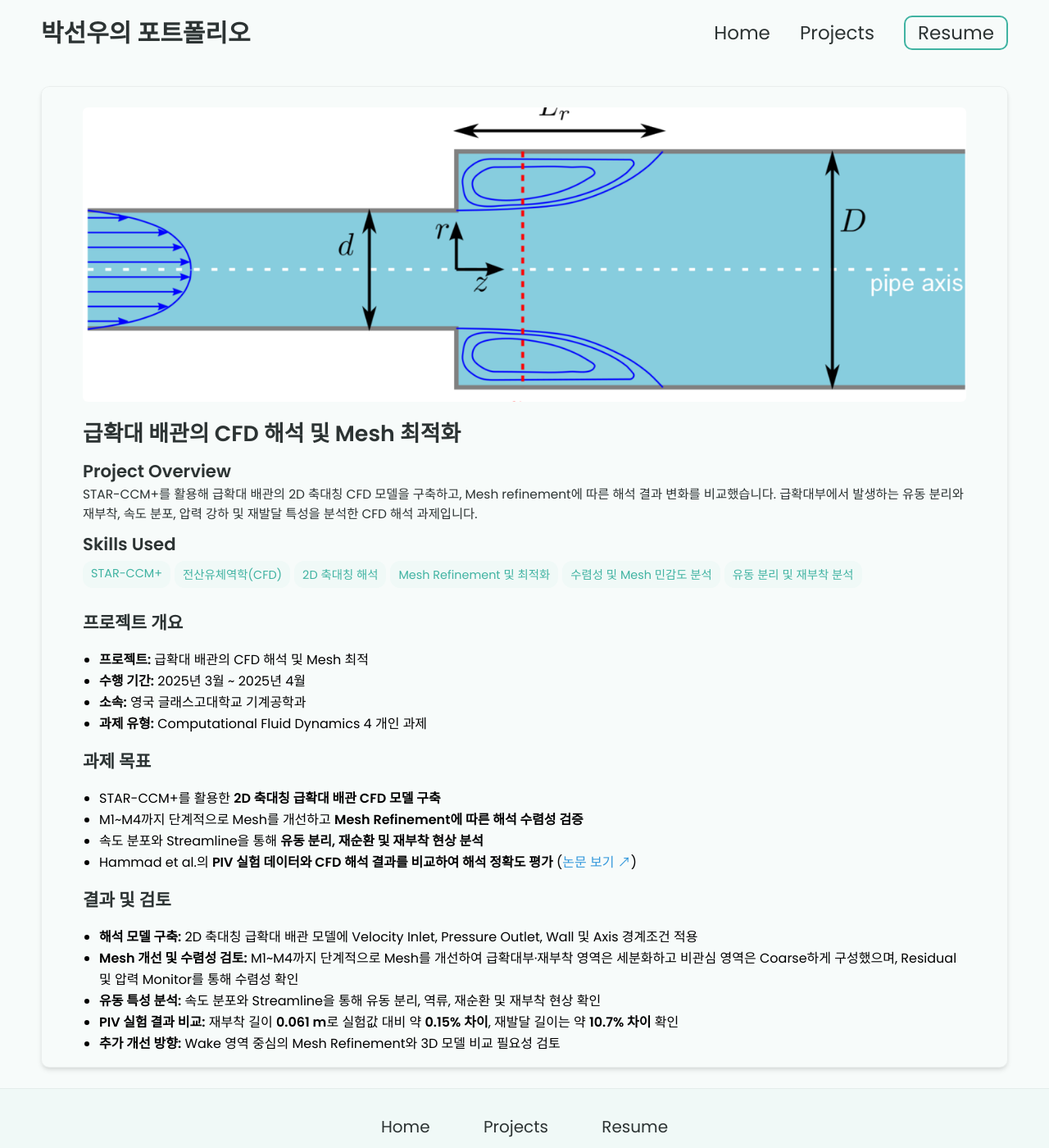
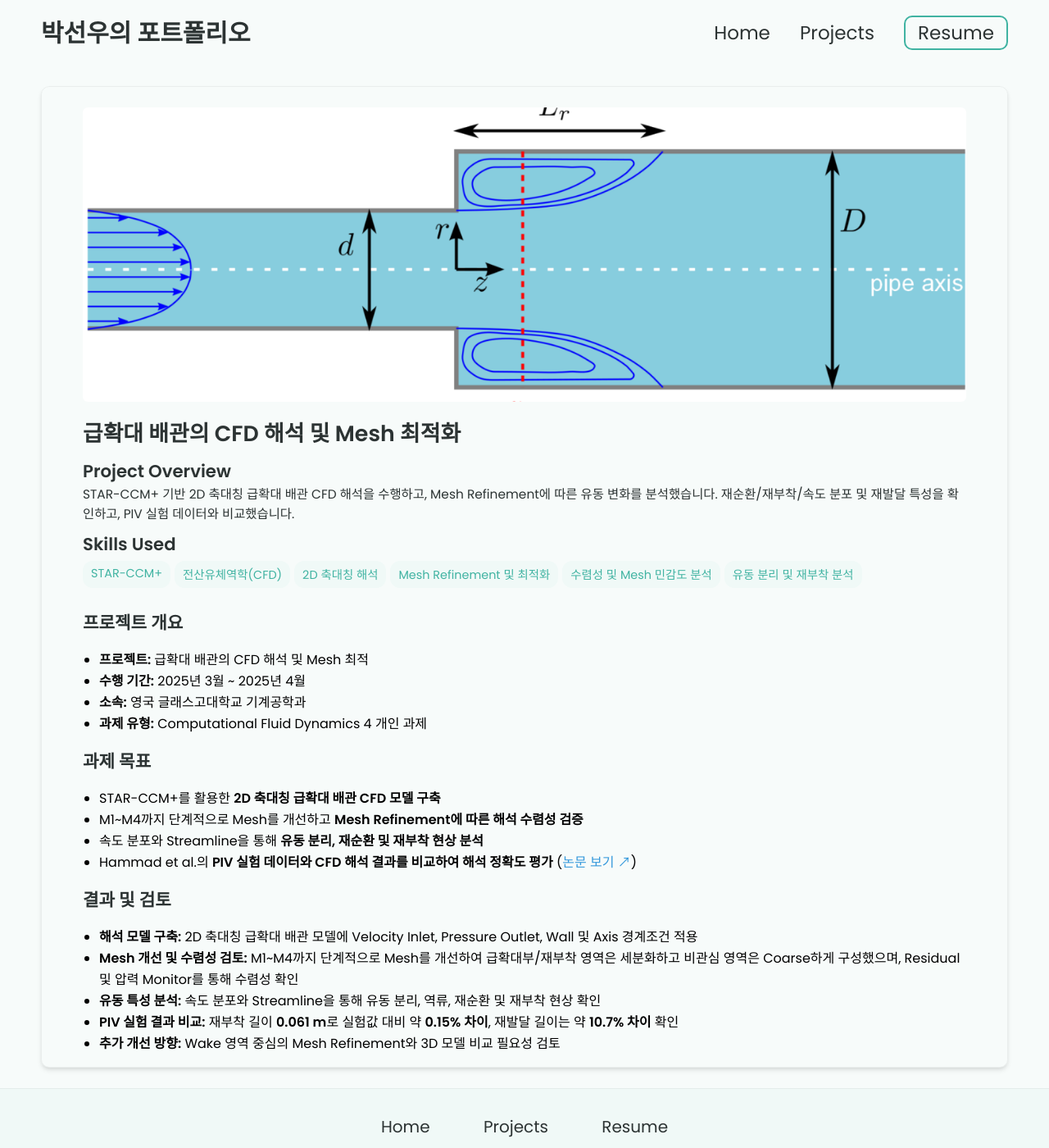
Before and after one commit to border3033/border3033.github.io, a Jekyll site: the page built from _projects/급확대 배관의 CFD 해석/index.md, in a window 1280 px wide and 1400 px high. Shown: the whole window at 82% size. Built offline with Jekyll 4.4.1, drawn with Linux system fonts in a browser that asks for light colours.

Commit message:
Update index.md

```diff
--- a/_projects/급확대 배관의 CFD 해석/index.md
+++ b/_projects/급확대 배관의 CFD 해석/index.md
@@ -1,7 +1,7 @@
 ---
 layout: post
 title: 급확대 배관의 CFD 해석 및 Mesh 최적화
-description: STAR-CCM+를 활용해 급확대 배관의 2D 축대칭 CFD 모델을 구축하고, Mesh refinement에 따른 해석 결과 변화를 비교했습니다. 급확대부에서 발생하는 유동 분리와 재부착, 속도 분포, 압력 강하 및 재발달 특성을 분석한 CFD 해석 과제입니다.
+description: STAR-CCM+ 기반 2D 축대칭 급확대 배관 CFD 해석을 수행하고, Mesh Refinement에 따른 유동 변화를 분석했습니다. 재순환/재부착/속도 분포 및 재발달 특성을 확인하고, PIV 실험 데이터와 비교했습니다.
 
 skills:
   - STAR-CCM+
@@ -31,7 +31,7 @@ main-image: /coverpage.png
 ## 결과 및 검토
 
 - **해석 모델 구축:** 2D 축대칭 급확대 배관 모델에 Velocity Inlet, Pressure Outlet, Wall 및 Axis 경계조건 적용
-- **Mesh 개선 및 수렴성 검토:** M1~M4까지 단계적으로 Mesh를 개선하여 급확대부·재부착 영역은 세분화하고 비관심 영역은 Coarse하게 구성했으며, Residual 및 압력 Monitor를 통해 수렴성 확인
+- **Mesh 개선 및 수렴성 검토:** M1~M4까지 단계적으로 Mesh를 개선하여 급확대부/재부착 영역은 세분화하고 비관심 영역은 Coarse하게 구성했으며, Residual 및 압력 Monitor를 통해 수렴성 확인
 - **유동 특성 분석:** 속도 분포와 Streamline을 통해 유동 분리, 역류, 재순환 및 재부착 현상 확인
 - **PIV 실험 결과 비교:** 재부착 길이 **0.061 m**로 실험값 대비 약 **0.15% 차이**, 재발달 길이는 약 **10.7% 차이** 확인
 - **추가 개선 방향:** Wake 영역 중심의 Mesh Refinement와 3D 모델 비교 필요성 검토
```
